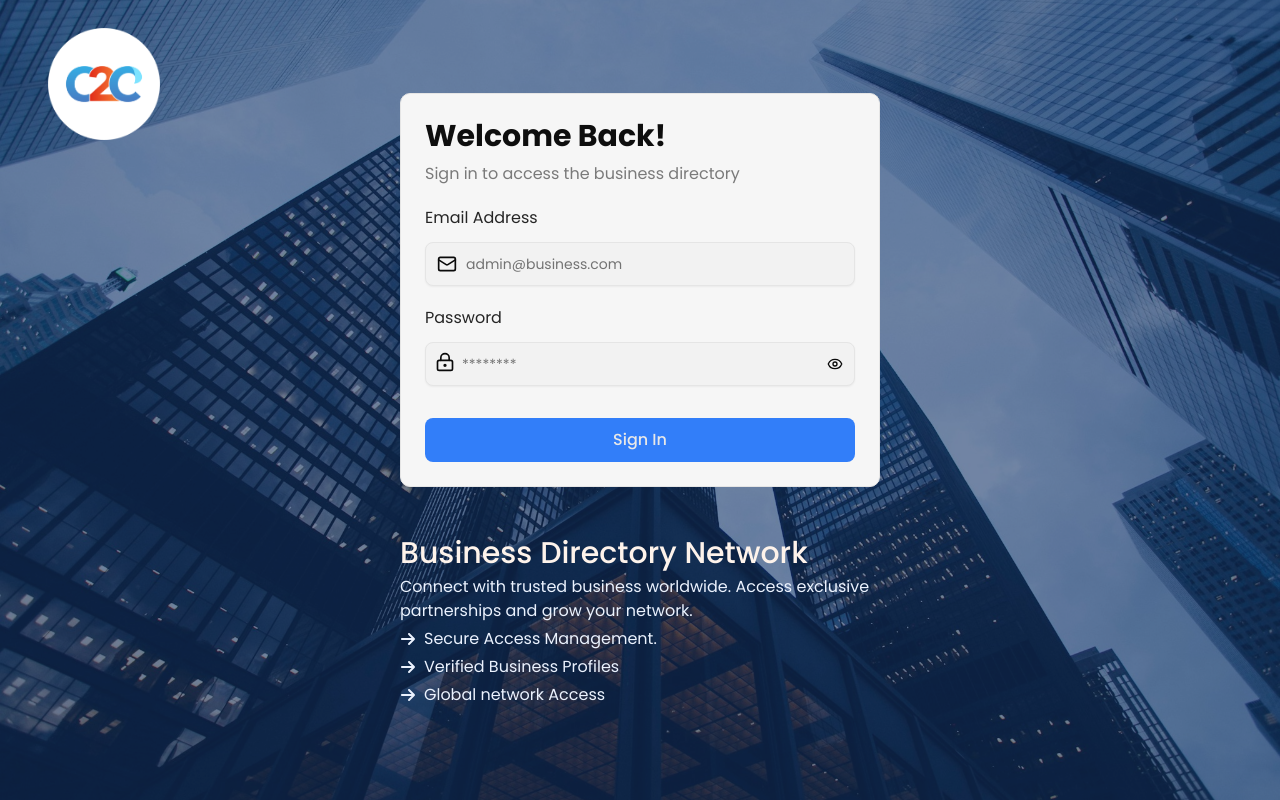
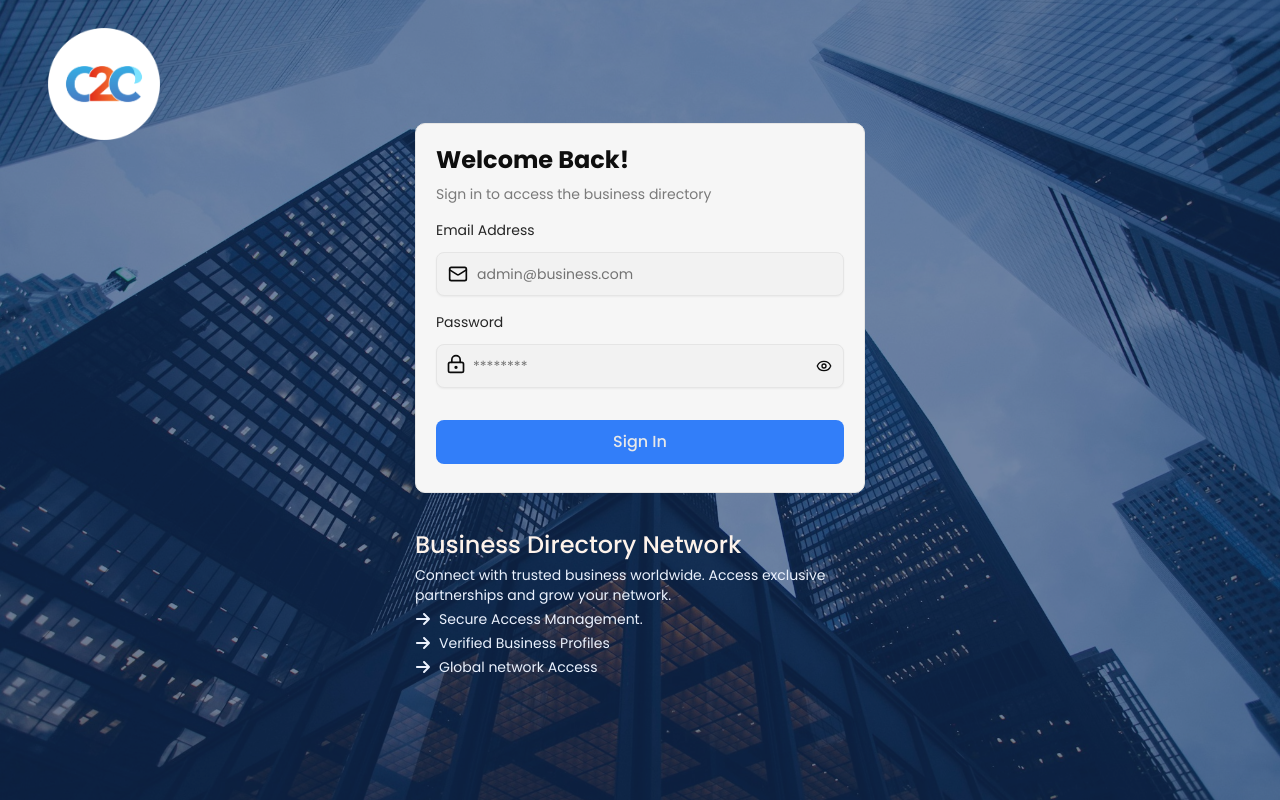
Before and after one commit to Alpha-Bytes-Department/TradeConnect, a Next.js app: page / in a window 1280 px wide. Built offline with nearby package versions, Linux system fonts and the light colour scheme.

Commit message:
log in page form size reduced

```diff
--- a/src/app/page.tsx
+++ b/src/app/page.tsx
@@ -119,17 +119,18 @@ export default function SignIn() {
       <div className="hidden sm:block absolute top-7 left-12 w-28 h-28 z-40">
         <Image src="/logos/Login_Logo.png" alt="login-logo" fill />
       </div>
-      <div className="max-w-[480px] flex flex-col items-center justify-center gap-12 m-3 z-40">
-        <form onSubmit={handleSubmit(onSubmit)} className="w-full p-6 bg-[#F6F6F6]
+      <div className="max-w-[450px] flex flex-col items-center justify-center gap-9 m-3 z-40">
+        <form onSubmit={handleSubmit(onSubmit)} className="w-full h-[370px] p-5 bg-[#F6F6F6]
         border rounded-lg">
           <div className="w-full flex flex-col gap-2">
-            <h1 className="font-bold font-poppins text-[#0E0E0E] text-3xl">Welcome Back!</h1>
-            <p className="font-poppins text-[#7A7A7A]">Sign in to access the business directory</p>
+            <h1 className="font-bold font-poppins text-[#0E0E0E] text-2xl">Welcome Back!</h1>
+            <p className="font-poppins text-[#7A7A7A] text-sm">Sign in to access the business directory</p>
           </div>
 
           {/* shadcn */}
-          <div className="w-full grid gap-3 items-center mt-5">
-            <label htmlFor="emailAddress" className="font-poppins text-[#252525]">Email Address</label>
+          <div className="w-full grid gap-3 items-center mt-4">
+            <label htmlFor="emailAddress" className="font-poppins text-[#252525] text-sm">
+              Email Address</label>
             <div className="relative w-full">
               <Input type="text" id="emailAddress" placeholder="admin@business.com"
                 className="font-poppins bg-[#F2F2F2] text-[#3F3F3F] text-base pl-10"
@@ -141,8 +142,8 @@ export default function SignIn() {
             )}
           </div>
 
-          <div className="w-full grid gap-3 items-center mt-5">
-            <label htmlFor="password" className="text-[#252525] font-poppins">Password</label>
+          <div className="w-full grid gap-3 items-center mt-4">
+            <label htmlFor="password" className="font-poppins text-[#252525] text-sm">Password</label>
             <div className="relative w-full">
               <Input
                 type={showPassword ? "text" : "password"}
@@ -180,21 +181,21 @@ export default function SignIn() {
 
         <div className="w-full inset-0 flex flex-col gap-1">
           {/* <h1 className="text-[#1C4589] text-5xl font-bold font-poppins">TradeConnect</h1> */}
-          <h1 className="font-medium font-poppins text-[#FEF3EB] text-3xl">Business Directory
+          <h1 className="font-medium font-poppins text-[#FEF3EB] text-2xl">Business Directory
             Network</h1>
-          <p className="font-poppins text-[#EBF2FE]">Connect with trusted business worldwide. Access
-            exclusive partnerships and grow your network.</p>
+          <p className="font-poppins text-[#EBF2FE] text-sm">Connect with trusted business worldwide.
+            Access exclusive partnerships and grow your network.</p>
           <div className="flex gap-2 items-center">
             <FaArrowRight className="text-[#EBF2FE]" />
-            <p className="font-poppins text-[#EBF2FE]">Secure Access Management.</p>
+            <p className="font-poppins text-[#EBF2FE] text-sm">Secure Access Management.</p>
           </div>
           <div className="flex gap-2 items-center">
             <FaArrowRight className="text-[#EBF2FE]" />
-            <p className="font-poppins text-[#EBF2FE]">Verified Business Profiles</p>
+            <p className="font-poppins text-[#EBF2FE] text-sm">Verified Business Profiles</p>
           </div>
           <div className="flex gap-2 items-center">
             <FaArrowRight className="text-[#EBF2FE]" />
-            <p className="font-poppins text-[#EBF2FE]">Global network Access</p>
+            <p className="font-poppins text-[#EBF2FE] text-sm">Global network Access</p>
           </div>
         </div>
       </div>
```
